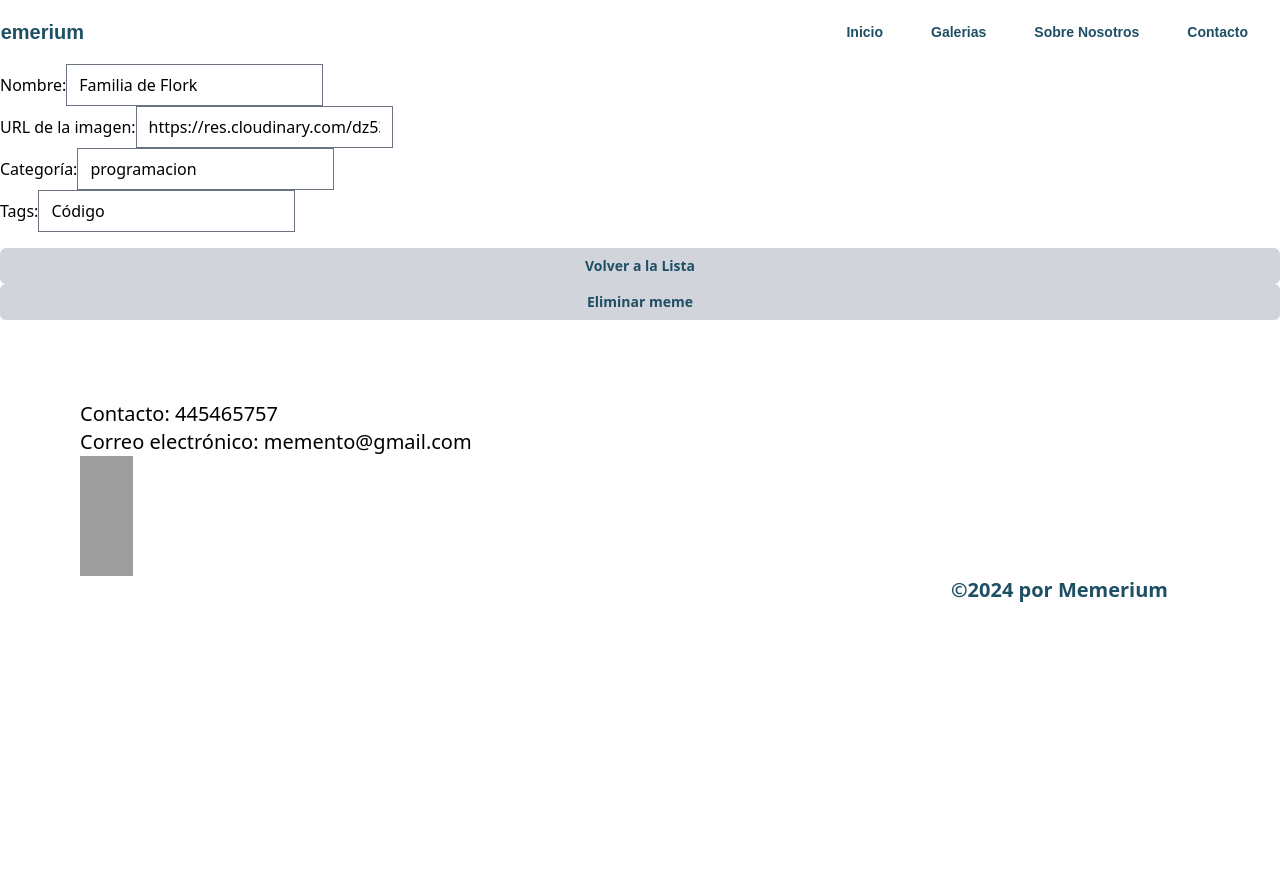
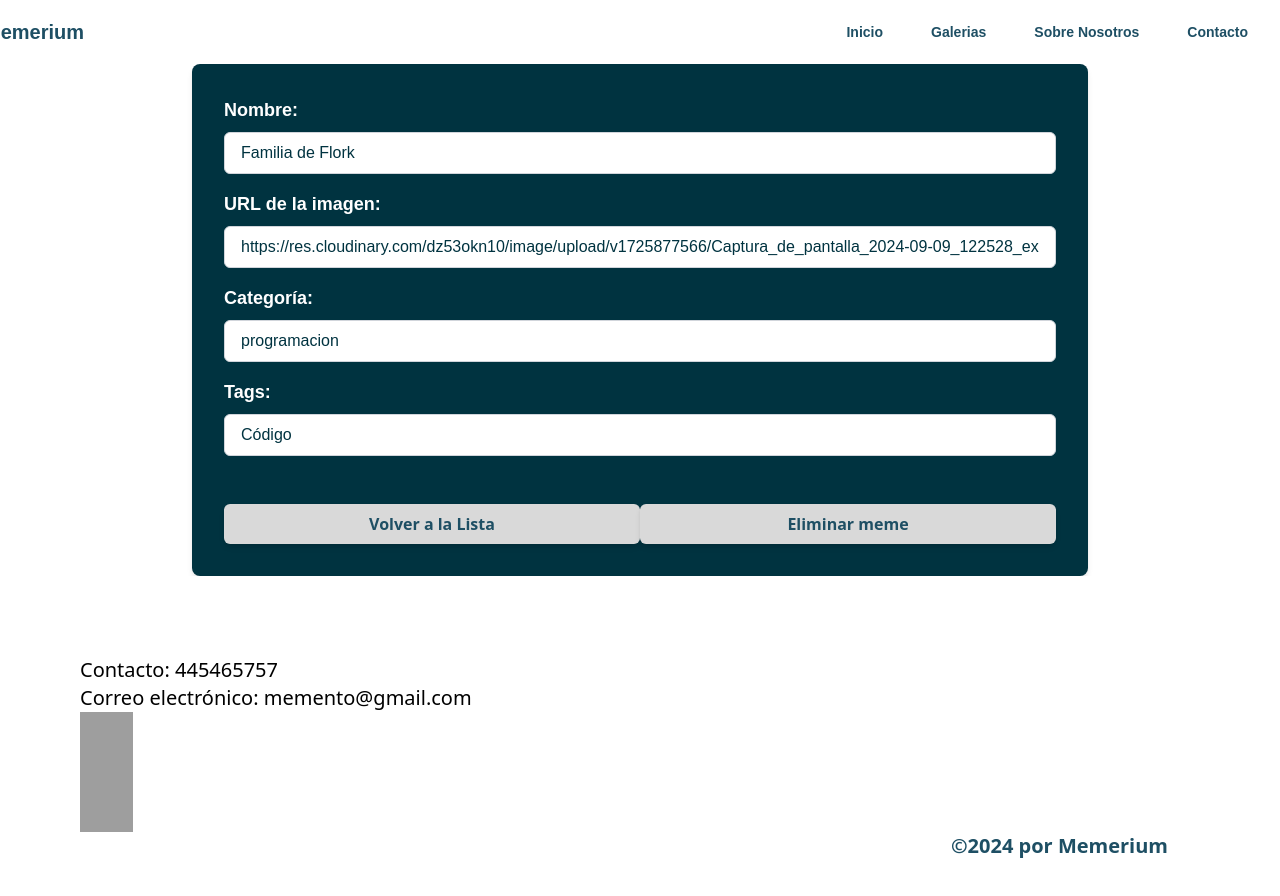
Before and after one commit to jfigueira87/Memerium, a React (Vite) app: page /detailmeme/1ed9 in a window 1280 px wide. Shown: the top 896 px of the page. Before the commit the page ends 800 px from the top, so only its background shows below. Built offline with nearby package versions, Linux system fonts and the light colour scheme; data requests are answered from the project's data file; grey boxes are pictures that could not be loaded; a web font is replaced by a local one.

Commit message:
Add: Add tailwind styles in memedetails, form

```diff
--- a/server/db.json
+++ b/server/db.json
@@ -1,12 +1,5 @@
 {
   "memes": [
-    {
-      "id": "a939",
-      "name": "Madrugon universitario",
-      "category": "estudiante",
-      "tags": "Calamardo",
-      "url": "https://res.cloudinary.com/dz53okn10/image/upload/v1725877264/calamardo_x1x87v.jpg"
-    },
     {
       "id": "35c5",
       "name": "Pedro",
--- a/src/pages/MemeDetail.jsx
+++ b/src/pages/MemeDetail.jsx
@@ -48,111 +48,80 @@ const MemeDetail = () => {
   }
 
   // Formulario con los datos del meme, aún me falta meterle estilo, la imagen del meme y los botones
-
-//     /*<div className="flex flex-col md:flex-row justify-between items-start p-8 bg-gradient-to-b from-[#A4A5A4] to-[#1E4F64] rounded-lg shadow-md max-w-6xl mx-auto mt-12">
-//       {/* Imagen del meme */}
-//     <div className="w-full md:w-1/2 flex justify-center items-center">
-//     <img
-//     src={memeData.url}
-//     alt={memeData.name}
-//     className="roundes-lg shadow-lg w-full h-auto max-w-sm"
-//     />
-//     </div>
-//     {/*Información del meme*/}
-//     <div className="w-full md:w-1/2 text-white md:pl-12 mt-8 md:mt-0">
-//         <h2 className="text-3xl md:text-4xl font-bold mb-4 font-delius">Título: {memeData.name}</h2>
-
-//         <p className="text-lg md:text-xl mb-2 font-delius">
-//           <strong>URL:</strong> <a href={memeData.url} className="underline text-gray-300">{memeData.url}</a>
-//         </p>
-
-//         <p className="text-lg md:text-xl mb-2 font-delius">
-//           <strong>Categoría:</strong> {memeData.category}
-//         </p>
-
-//         <p className="text-lg md:text-xl mb-2 font-delius">
-//           <strong>Palabras claves:</strong> {memeData.tags.join(', ')}
-//         </p>
-
-//         {/* Botones */}
-//         <div className="flex mt-6 space-x-4">
-//           <button
-//             onClick={handleDelete}
-//             className="bg-[#A4A5A4] hover:bg-gray-400 text-[#003340] font-delius font-semibold py-2 px-4 rounded-lg shadow"
-//           >
-//             Eliminar meme
-//           </button>
-
-//           <Link
-//             to="/"
-//             className="bg-[#A4A5A4] hover:bg-gray-400 text-[#003340] font-delius font-semibold py-2 px-4 rounded-lg shadow"
-//           >
-//             Volver a la Lista
-//           </Link>
-//         </div>
-//       </div>
-//     </div>
-//   );
-// };
-
-// export default MemeDetail;*/
-
-
     return (
+      <div className="max-w-4xl mx-auto bg-secondary p-8 rounded-lg shadow-md">
+        <form className="meme-form space-y-4 font-mainFont text-white">
           <div>
-      <form className="meme-form">
-        <div>
-          <label htmlFor="name">Nombre:</label>
+            <label htmlFor="name" className="block mb-2 text-lg font-semibold">
+              Nombre:
+            </label>
             <input
               type="text"
               id="name"
               name="name"
               value={memeData.name}
+              className="w-full px-4 py-2 border border-gray-300 rounded-md text-secondary bg-white"
               />
       </div>
-
       <div>
-          <label htmlFor="url">URL de la imagen:</label>
+          <label htmlFor="url" className="block mb-2 text-lg font-semibold">
+                URL de la imagen:
+              </label>
               <input
                 type="text"
                 id="url"
                 name="url"
                 value={memeData.url}
+                className="w-full px-4 py-2 border border-gray-300 rounded-md text-secondary bg-white"
               />
             </div>
 
             <div>
-          <label htmlFor="category">Categoría:</label>
+              <label htmlFor="category" className="block mb-2 text-lg font-semibold">
+                Categoría:
+              </label>
               <input
                 type="text"
                 id="category"
                 name="category"
                 value={memeData.category}
+                className="w-full px-4 py-2 border border-gray-300 rounded-md text-secondary bg-white"
               />
             </div>
 
             <div>
-          <label htmlFor="tags">Tags:</label>
+              <label htmlFor="tags" className="block mb-2 text-lg font-semibold">
+                Tags:
+              </label>
               <input
                 type="text"
                 id="tags"
                 name="tags"
                 value={
                   Array.isArray(memeData.tags)
-                ? memeData.tags.join(', ')
-                : (memeData.tags) // En caso de que no sea un array, devuelve la unica palabra que tiene
+                    ? memeData.tags.join(", ")
+                    : memeData.tags
                 }
+                className="w-full px-4 py-2 border border-gray-300 rounded-md text-secondary bg-white"
               />
             </div>
           </form>
-      <div className="text-center mt-4">
-        <Link to="/" className="flex w-full justify-center rounded-md bg-gray-300 px-3 py-1.5 text-sm font-semibold leading-6 text-primary shadow-sm"> Volver a la Lista
+
+          <div className="text-center mt-8 space-y-4">
+            <Link
+              to="/"
+              className="inline-block w-full md:w-1/2 bg-colorButton text-primary font-semibold py-2 px-4 rounded-md shadow-md hover:bg-gray-400"
+            >
+              Volver a la Lista
             </Link>
-        <button onClick={handleDelete} className="flex w-full justify-center rounded-md bg-gray-300 px-3 py-1.5 text-sm font-semibold leading-6 text-primary shadow-sm">Eliminar meme
+            <button
+              onClick={handleDelete}
+              className="inline-block w-full md:w-1/2 bg-colorButton text-primary font-semibold py-2 px-4 rounded-md shadow-md hover:bg-gray-400"
+            >
+              Eliminar meme
             </button>
           </div>
         </div>
-  );
+      )
     };
-
       export default MemeDetail;
```
Lines whose indentation alone changed are shown as unchanged.
